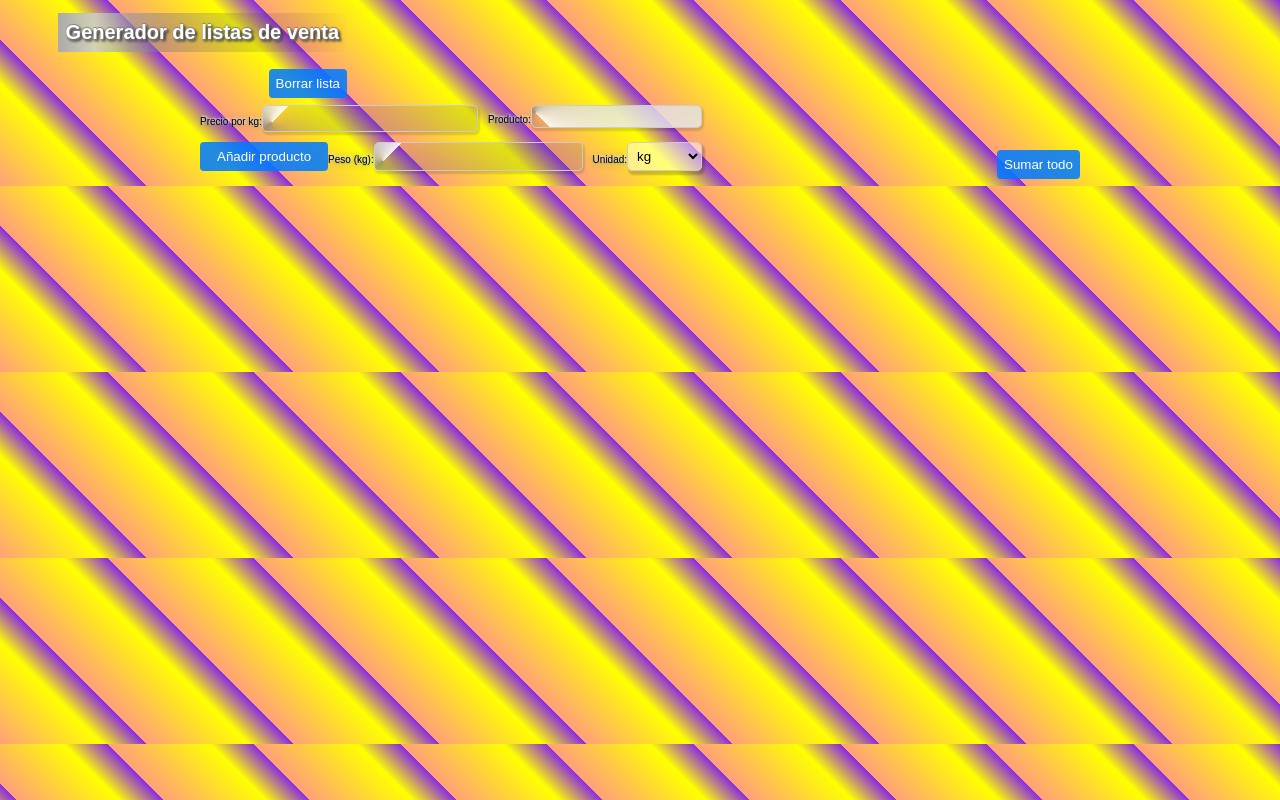
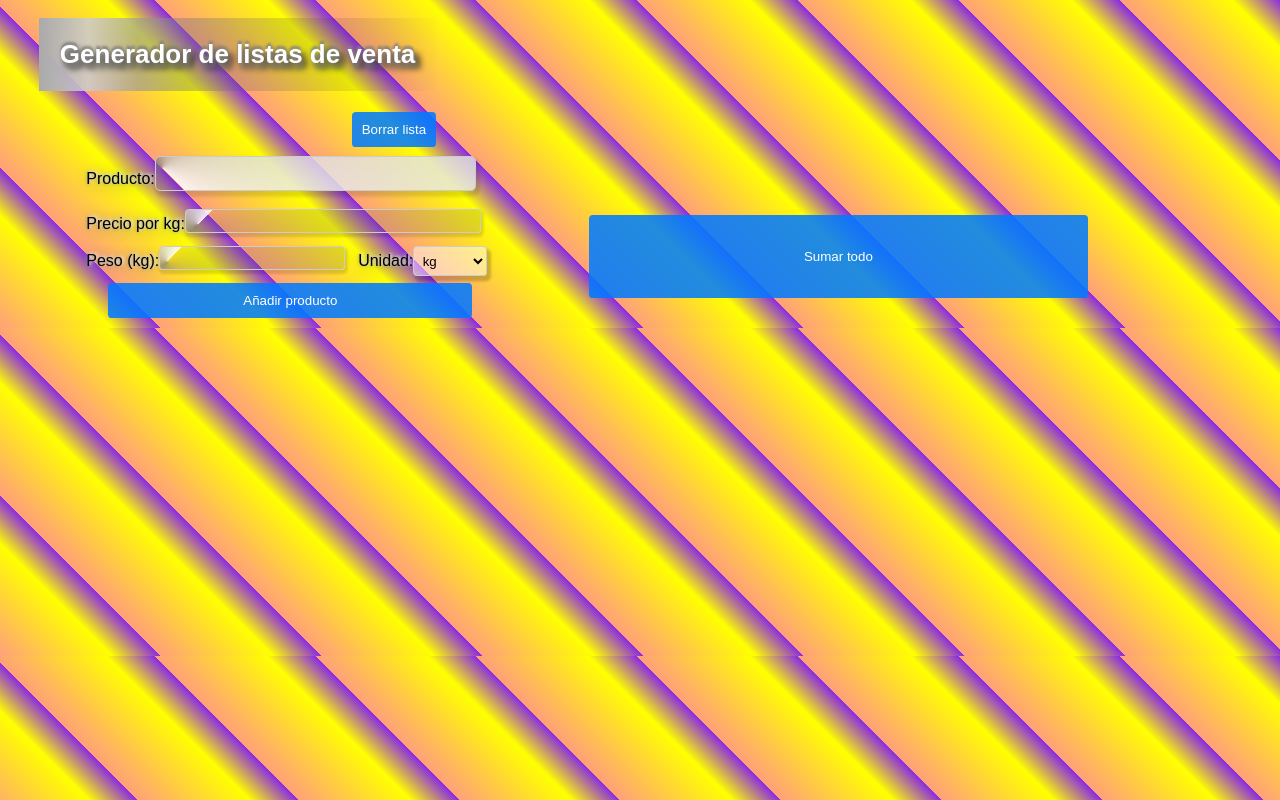
Before and after one commit to CursoEGG001/CursoEGG001.github.io, a plain HTML site: page index.html in a window 1280 px wide. Drawn offline with Linux system fonts and the light colour scheme.

Commit message:
Actualizaciones de apariencia. (Versión de tamaño relativo).

```diff
--- a/style.css
+++ b/style.css
@@ -1,8 +1,8 @@
 body
 {
     font-family: Arial, sans-serif;
-    margin: 0;
-    padding: 0;
+    margin: 0.02rem;
+    padding: 0.025rem;
     height: auto;
     background-color: whitesmoke; /* For browsers that do not support gradients */
     background-image:
@@ -28,8 +28,10 @@ h1 {
         #33003302
         );
     color: white;
-    text-shadow: 0px -1px 1px grey, 1px 2px 2px gray, 2px 2px 3px black;
-    padding: 12px;
+    text-shadow: 0 -0.1em 0.1em grey,
+        .1em .2em .2em gray,
+        .2em .2em .23em black;
+    padding: 1em;
     text-align: center;
 }
 
@@ -57,10 +59,10 @@ label {
     align-content: flex-start;
     align-items: center;
     vertical-align: baseline;
-    margin-bottom: 3px;
+    margin-bottom: .023em;
     color: black;
     text-shadow:
-        .12em -.07em 2px whitesmoke,
+        .12em -.07em .15em whitesmoke,
         .04em .09em 1em gray,
         0 0 0.2em grey;
 }
@@ -68,26 +70,26 @@ label {
 input[type="number"] {
     display: inline-flex;
     background: conic-gradient(from 45deg at 4% 66%,#0101010d, #787878aa, #ffffffdf);
-    padding: 5px;
-    border-radius: 5px;
-    border: 1px solid #ccc;
-    margin-bottom: 10px;
+    padding: 0.33em;
+    border-radius: .25em;
+    border: 0.1em solid #ccc;
+    margin-bottom: .55em;
     flex: 1 1 0;
-    margin-right: 10px;
-    box-shadow: 1px 2px 2px 1px #00000022;
+    margin-right: 1em;
+    box-shadow: .1em .2em .2em .1em #00000022;
 
 }
 input[type="text"] {
     display: inline-flex;
     background: conic-gradient(from 135deg at 2% 33%,#0101010d, #787878aa, #ffffffdf);
     font-size: larger;
-    padding: 5px;
-    border-radius: 5px;
+    padding: 0.33em;
+    border-radius: .29em;
     border: 1px solid #ccc;
-    margin-bottom: 10px;
+    margin-bottom: .55em;
     flex: 1 1 0;
-    margin-right: 10px;
-    box-shadow: 1px 2px 2px 1px #00000022;
+    margin-right: 1em;
+    box-shadow: .1em .2em .2em .1em #00000022;
 
 }
 
@@ -95,12 +97,12 @@ button {
     flex-grow: inherit;
     background-color: #007bffdd;
     color: #fff;
-    padding: 7px;
+    padding: .75em;
     border: none;
-    border-radius: 4px;
+    border-radius: .29em;
     cursor: pointer;
-    margin-bottom: 7px;
-    box-shadow: 0px 0px 0px rgba(0, 0, 0, 0.3);
+    margin-bottom: .71em;
+    box-shadow: 0 0 0 rgba(0, 0, 0, 0.3);
     transition: all 0.3s ease 0s;
 }
 
@@ -108,18 +110,18 @@ button {
 select {
     color:black;
     background: #ffffff77;
-    margin:0 10px 10px 0;
-    padding: 5px;
-    border-radius: 5px;
+    margin:0 .55em .55em 0;
+    padding: 0.33em;
+    border-radius: .29em;
     border: 1px solid #ccc;
-    box-shadow: 2px 3px 2px 1px #00000033;
+    box-shadow: .2em .3em .2em .1em #00000033;
     z-index: 0;
 }
 
 
 button:hover {
     background-color: #07010fff;
-    box-shadow: 0px 15px 20px rgba(240, 255, 247, 0.7);
+    box-shadow: 0 1.4em 2em rgba(240, 255, 247, 0.7);
 }
 
 ul {
@@ -140,7 +142,7 @@ li {
     flex-direction: row;
     align-items: center;
     justify-content: space-between;
-    margin-bottom: 1.5vh;
+    margin-bottom: 1.25vh;
     animation: rebote 350ms cubic-bezier(0.68, -0.6, 0.32, 1.6) 85ms 1 alternate both;
 
 }
@@ -198,14 +200,14 @@ li {
     font-weight: bold;
     color: #330033;
     text-shadow:
-        1px -1px 2px whitesmoke,
+        .1em -0.1em .2em whitesmoke,
         0 0 1em gray,
         0 0 0.2em grey;
     padding: 0.2em 0.5em;
     position: relative;
     z-index: 0;
-    border-radius: 3px;
-    margin-right: 2px;
+    border-radius: 1.2em;
+    margin-right: 1em;
 }
 .nombre-producto:before {
     content: "";
@@ -222,16 +224,16 @@ li {
         #ff0000
         );
     position: absolute;
-    top: -2px;
-    left: -2px;
+    top: -.12em;
+    left: -.12em;
     background-size: 400%;
     z-index: -1;
-    filter: blur(2px);
-    width: calc(100% + 4px);
-    height: calc(100% + 4px);
+    filter: blur(.12em);
+    width: calc(100% + .04em);
+    height: calc(100% + .04em);
     animation: glowing-span-85 26s linear infinite;
     transition: opacity 0.3s ease-in-out;
-    border-radius: 3px;
+    border-radius: .29em;
 }
 .nombre-producto:after {
     z-index: -1;
@@ -242,19 +244,19 @@ li {
     background: transparent;
     left: 0;
     top: 0;
-    border-radius: 3px;
+    border-radius: .29em;
 }
 
 .precio-producto {
     color: #330033;
     text-shadow:
-        1px -1px 2px whitesmoke,
+        .1em -.1em .2em whitesmoke,
         0 0 1em gray,
         0 0 0.2em grey;
     padding: 0.2em 0.6em;
     position: relative;
     z-index: 0;
-    border-radius: 3px;
+    border-radius: .29em;
 }
 .precio-producto:before {
     content: "";
@@ -271,16 +273,16 @@ li {
         #ff0000
         );
     position: absolute;
-    top: -2px;
-    left: -2px;
+    top: -.2em;
+    left: -.2em;
     background-size: 400%;
     z-index: -1;
-    filter: blur(2px);
-    width: calc(100% + 4px);
-    height: calc(100% + 4px);
+    filter: blur(.12em);
+    width: calc(100% + .04em);
+    height: calc(100% + .04em);
     animation: glowing-span-85 21s linear infinite;
     transition: opacity 0.3s ease-in-out;
-    border-radius: 3px;
+    border-radius: .29em;
 }
 .precio-producto:after {
     z-index: -1;
@@ -291,13 +293,13 @@ li {
     background: transparent;
     left: 0;
     top: 0;
-    border-radius: 3px;
+    border-radius: .29em;
 }
 
 .status-line {
-    margin: 2px 3px 1px 2px;
+    margin: .2em .3em .1em .2em;
     text-align: center;
-    text-shadow: -1px 1px 0 #d4d4d434,
+    text-shadow: -.1em .1em 0 #d4d4d434,
         1px -1px 0 #52525266;
 }
 
@@ -308,7 +310,7 @@ li {
     font-weight: bold;
     color: #330033;
     text-shadow:
-        1px -1px 2px whitesmoke,
+        .1em -.1em .2em whitesmoke,
         0 0 1em gray,
         0 0 0.2em grey;
 }
@@ -377,7 +379,7 @@ li {
 @media (orientation: landscape) and (min-width: 680px) {
     body {
         font-family: Arial,sans-serif;
-        font-size: x-small;
+        font-size: small;
     }
     h1 {
         background: linear-gradient(
@@ -393,8 +395,8 @@ li {
             #33003302
             );
         color: white;
-        text-shadow: 0px -1px 1px grey, 1px 2px 2px gray, 2px 2px 3px black;
-        padding: 8px;
+        text-shadow: 0 -.1em .1em grey, .1em .2em .2em gray, .2em .2em .3em black;
+        padding: .8em;
         text-align: center;
     }
 
@@ -412,13 +414,15 @@ li {
     }
 
     #container {
-        max-width: 91%;
+        max-width: 94%;
         margin: 0 auto;
     }
 
     #form {
-        max-width: 40vw;
-        font-size: x-small;
+        display: flex;
+        font-size: medium;
+        flex-direction: column;
+        align-items: stretch;
     }
 
     label {
@@ -426,10 +430,10 @@ li {
         align-content: flex-start;
         align-items: center;
         vertical-align: baseline;
-        margin-bottom: 3px;
+        margin-bottom: .45em;
         color: black;
         text-shadow:
-            .12em -.07em 2px whitesmoke,
+            .12em -.07em .2em whitesmoke,
             .04em .09em 1em gray,
             0 0 0.2em grey;
     }
@@ -437,47 +441,45 @@ li {
     input[type="number"] {
         display: inline-flex;
         background: conic-gradient(from 45deg at 4% 66%,#0101010d, #787878aa, #ffffffdf);
-        padding: 5px;
-        border-radius: 5px;
-        border: 1px solid #ccc;
-        margin-bottom: 10px;
-        flex: 1 1 0;
-        margin-right: 10px;
-        box-shadow: 1px 2px 2px 1px #00000022;
+        padding: .25em;
+        border-radius: .29em;
+        border: .1em solid #ccc;
+        margin-bottom: 1em;
+        flex: 1 .01 0;
+        margin-right: 1em;
+        box-shadow: .1em .2em .2em .1em #00000022;
 
     }
     input[type="text"] {
         display: inline-flex;
         background: conic-gradient(from 135deg at 2% 33%,#0101010d, #787878aa, #ffffffdf);
-        font-size: x-small;
-        padding: 5px;
-        border-radius: 5px;
-        border: 1px solid #ccc;
-        margin-bottom: 10px;
-        flex: 1 1 0;
-        margin-right: 10px;
-        box-shadow: 1px 2px 2px 1px #00000022;
+        font-size: large;
+        padding: .33em;
+        border-radius: .29em;
+        border: .1em solid #ccc;
+        margin-bottom: 1em;
+        flex: 1 .01 0;
+        margin-right: 1em;
+        box-shadow: .1em .2em .2em .1em #00000022;
 
     }
 
     #contenedor-lista {
         float: right;
-        max-width: 60%;
         display: flex;
         flex-direction: column;
-        flex-wrap: wrap;
-        align-content: flex-start;
-        justify-content: flex-start;
-        align-items: flex-start;
+        flex: 0.7 1 auto;
+        align-items: stretch;
     }
 
     .contenedor-seccion {
         display: block;
+        max-width: 39vw;
     }
 
     .group-row {
         display: flex;
-        flex: 1 0 auto;
+        flex: 0.85 0 auto;
         vertical-align: bottom;
         justify-content: space-around;
         align-items: stretch;
@@ -505,8 +507,10 @@ li {
     }
 
     #ingreso-datos {
-        float:left;
+        float: left;
         display: flex;
+        flex-direction: column;
+        justify-content: center;
     }
 
 }
--- a/worker.js
+++ b/worker.js
@@ -9,7 +9,7 @@ var APP_PREFIX = 'GLV_EGG_';
 // necesitas cambiar esta version (version_01, version_02…).
 // Si no cambias la versión, el service worker le entregará
 // los archivos viejos al usuario!
-var VERSION = 'version_0302';
+var VERSION = 'version_030a';
 
 // Los archivos que serán entregados al usuario en offline. asegurate de
 // agregar otros a la lista
```
